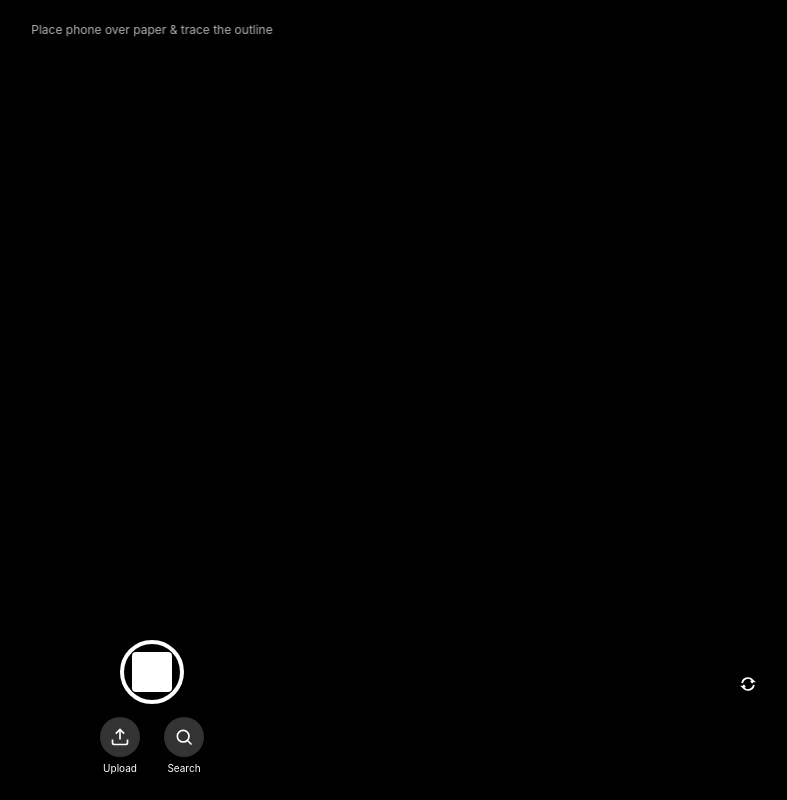
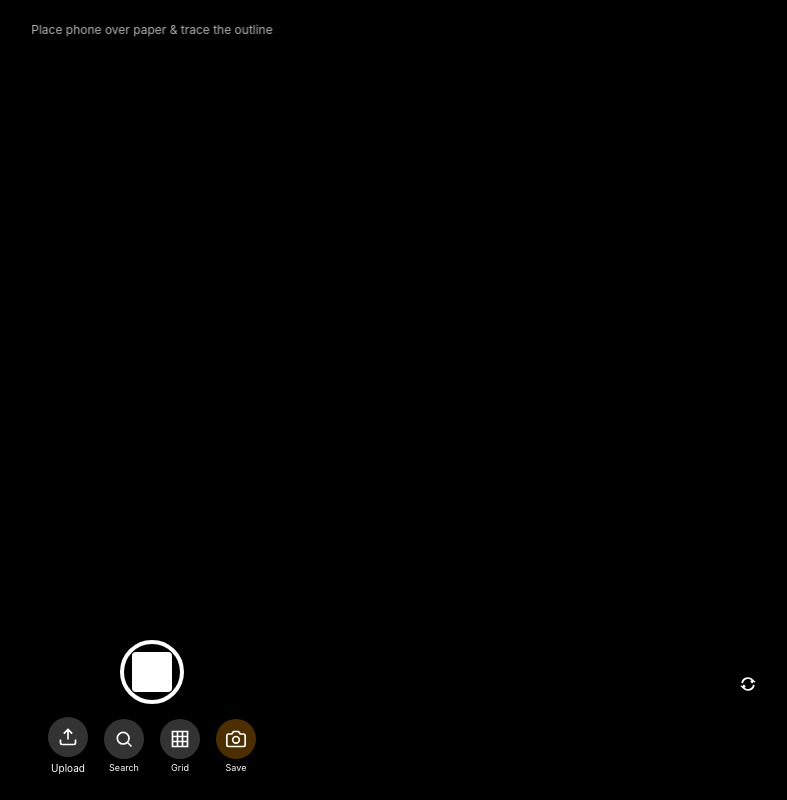
Before and after one commit to tsalgiun/draw-trace, a Next.js app: page / in a window 1280 px wide. Shown: the whole page, without its empty margins (488-1275 px from the left). Built offline with nearby package versions, Linux system fonts and the light colour scheme; no server answers.

Commit message:
Add grid overlay and capture trace features

```diff
--- a/src/app/page.tsx
+++ b/src/app/page.tsx
@@ -1,26 +1,76 @@
 "use client";
 
-import { useState } from "react";
-import CameraFeed from "@/components/CameraFeed";
-import ImageOverlay from "@/components/ImageOverlay";
+import { useState, useRef } from "react";
+import CameraFeed, { type CameraFeedHandle } from "@/components/CameraFeed";
+import ImageOverlay, { type ImageOverlayHandle } from "@/components/ImageOverlay";
 import ImageUpload from "@/components/ImageUpload";
 import ImageSearch from "@/components/ImageSearch";
+import GridOverlay, { type GridMode } from "@/components/GridOverlay";
 
 export default function Home() {
+  const cameraRef = useRef<CameraFeedHandle>(null);
+  const overlayRef = useRef<ImageOverlayHandle>(null);
   const [overlayUrl, setOverlayUrl] = useState<string | null>(null);
   const [searchOpen, setSearchOpen] = useState(false);
+  const [gridMode, setGridMode] = useState<GridMode>("off");
+
+  const cycleGrid = () => {
+    setGridMode((m) => (m === "off" ? "3x3" : m === "3x3" ? "isometric" : "off"));
+  };
+
+  const captureTrace = () => {
+    const video = cameraRef.current?.getVideoElement();
+    const snapshotCanvas = cameraRef.current?.getSnapshotCanvas();
+    const state = overlayRef.current?.getImageState();
+    if (!video && !snapshotCanvas) return;
+
+    const w = video?.videoWidth || snapshotCanvas?.width || 390;
+    const h = video?.videoHeight || snapshotCanvas?.height || 844;
+
+    const c = document.createElement("canvas");
+    c.width = w;
+    c.height = h;
+    const ctx = c.getContext("2d")!;
+
+    // Draw camera frame
+    if (snapshotCanvas && !snapshotCanvas.hidden) {
+      ctx.drawImage(snapshotCanvas, 0, 0, w, h);
+    } else if (video) {
+      ctx.drawImage(video, 0, 0, w, h);
+    }
+
+    // Draw overlay image on top
+    if (state?.img && overlayUrl) {
+      const { img, opacity, position, scale, naturalSize } = state;
+      const dw = naturalSize.w * scale;
+      const dh = naturalSize.h * scale;
+      const cx = w / 2 + position.x;
+      const cy = h / 2 + position.y;
+      ctx.globalAlpha = opacity / 100;
+      ctx.drawImage(img, cx - dw / 2, cy - dh / 2, dw, dh);
+      ctx.globalAlpha = 1;
+    }
+
+    // Download
+    const link = document.createElement("a");
+    link.download = `trace-${Date.now()}.png`;
+    link.href = c.toDataURL("image/png");
+    link.click();
+  };
 
   return (
     <main className="relative w-full h-dvh bg-black overflow-hidden">
-      <CameraFeed />
+      <CameraFeed ref={cameraRef} />
 
-      <ImageOverlay imageUrl={overlayUrl} />
+      <GridOverlay mode={gridMode} />
 
-      <div className="absolute bottom-4 left-1/2 -translate-x-1/2 z-30 flex items-center gap-6 px-4 py-2 rounded-2xl bg-black/50 backdrop-blur-md">
+      <ImageOverlay ref={overlayRef} imageUrl={overlayUrl} />
+
+      <div className="absolute bottom-4 left-1/2 -translate-x-1/2 z-30 flex items-center gap-4 px-3 py-2 rounded-2xl bg-black/50 backdrop-blur-md">
         <ImageUpload onImage={setOverlayUrl} />
         <button
           onClick={() => setSearchOpen(true)}
-          className="flex flex-col items-center gap-1"
+          className="flex flex-col items-center gap-0.5"
           aria-label="Search image"
         >
           <div className="w-10 h-10 rounded-full bg-white/20 flex items-center justify-center backdrop-blur-sm">
@@ -29,12 +79,38 @@ export default function Home() {
               <path d="M16.5 16.5L21 21" />
             </svg>
           </div>
-          <span className="text-white text-[10px]">Search</span>
+          <span className="text-white text-[9px]">Search</span>
+        </button>
+        <button
+          onClick={cycleGrid}
+          className="flex flex-col items-center gap-0.5"
+          aria-label="Toggle grid"
+        >
+          <div className={`w-10 h-10 rounded-full flex items-center justify-center backdrop-blur-sm ${gridMode !== "off" ? "bg-white/30 ring-1 ring-white/50" : "bg-white/20"}`}>
+            <svg viewBox="0 0 24 24" fill="none" stroke="white" strokeWidth="2" className="w-5 h-5">
+              <path d="M3 3h18v18H3z" />
+              <path d="M3 9h18M3 15h18M9 3v18M15 3v18" />
+            </svg>
+          </div>
+          <span className="text-white text-[9px]">Grid</span>
+        </button>
+        <button
+          onClick={captureTrace}
+          className="flex flex-col items-center gap-0.5"
+          aria-label="Capture trace"
+        >
+          <div className="w-10 h-10 rounded-full bg-amber-500/30 flex items-center justify-center backdrop-blur-sm">
+            <svg viewBox="0 0 24 24" fill="none" stroke="white" strokeWidth="2" className="w-5 h-5">
+              <path d="M23 19a2 2 0 01-2 2H3a2 2 0 01-2-2V8a2 2 0 012-2h4l2-3h6l2 3h4a2 2 0 012 2z" />
+              <circle cx="12" cy="13" r="4" />
+            </svg>
+          </div>
+          <span className="text-white text-[9px]">Save</span>
         </button>
         {overlayUrl && (
           <button
             onClick={() => setOverlayUrl(null)}
-            className="flex flex-col items-center gap-1"
+            className="flex flex-col items-center gap-0.5"
             aria-label="Remove overlay"
           >
             <div className="w-10 h-10 rounded-full bg-red-500/30 flex items-center justify-center backdrop-blur-sm">
@@ -42,7 +118,7 @@ export default function Home() {
                 <path d="M18 6L6 18M6 6l12 12" />
               </svg>
             </div>
-            <span className="text-white text-[10px]">Remove</span>
+            <span className="text-white text-[9px]">Remove</span>
           </button>
         )}
       </div>
--- a/src/components/CameraFeed.tsx
+++ b/src/components/CameraFeed.tsx
@@ -1,18 +1,28 @@
 "use client";
 
-import { useRef, useEffect, useState, useCallback } from "react";
+import { useRef, useEffect, useState, useCallback, forwardRef, useImperativeHandle } from "react";
+
+export interface CameraFeedHandle {
+  getVideoElement: () => HTMLVideoElement | null;
+  getSnapshotCanvas: () => HTMLCanvasElement | null;
+}
 
 interface CameraFeedProps {
   onFrameCapture?: (canvas: HTMLCanvasElement) => void;
 }
 
-export default function CameraFeed({ onFrameCapture }: CameraFeedProps) {
+const CameraFeed = forwardRef<CameraFeedHandle, CameraFeedProps>(function CameraFeed({ onFrameCapture }, ref) {
   const videoRef = useRef<HTMLVideoElement>(null);
   const canvasRef = useRef<HTMLCanvasElement>(null);
   const [stream, setStream] = useState<MediaStream | null>(null);
   const [facing, setFacing] = useState<"environment" | "user">("environment");
   const [frozen, setFrozen] = useState(false);
   const [error, setError] = useState("");
+
+  useImperativeHandle(ref, () => ({
+    getVideoElement: () => videoRef.current,
+    getSnapshotCanvas: () => canvasRef.current,
+  }));
 
   const startCamera = useCallback(async (f: "environment" | "user") => {
     if (stream) stream.getTracks().forEach((t) => t.stop());
@@ -90,4 +100,6 @@ export default function CameraFeed({ onFrameCapture }: CameraFeedProps) {
       </button>
     </>
   );
-}
+});
+
+export default CameraFeed;
--- /dev/null
+++ b/src/components/GridOverlay.tsx
@@ -0,0 +1,50 @@
+"use client";
+
+export type GridMode = "off" | "3x3" | "isometric";
+
+interface GridOverlayProps {
+  mode: GridMode;
+}
+
+export default function GridOverlay({ mode }: GridOverlayProps) {
+  if (mode === "off") return null;
+
+  if (mode === "3x3") {
+    return (
+      <div className="absolute inset-0 z-[5] pointer-events-none">
+        <div className="absolute top-0 left-1/3 w-px h-full bg-white/15" />
+        <div className="absolute top-0 left-2/3 w-px h-full bg-white/15" />
+        <div className="absolute top-1/3 left-0 w-full h-px bg-white/15" />
+        <div className="absolute top-2/3 left-0 w-full h-px bg-white/15" />
+      </div>
+    );
+  }
+
+  if (mode === "isometric") {
+    return (
+      <div className="absolute inset-0 z-[5] pointer-events-none overflow-hidden">
+        <svg viewBox="0 0 390 844" className="w-full h-full" xmlns="http://www.w3.org/2000/svg">
+          <g stroke="rgba(255,255,255,0.12)" strokeWidth="1" fill="none">
+            {Array.from({ length: 20 }).map((_, i) => {
+              const y = i * 60;
+              return (
+                <line key={`r${i}`} x1={0} y1={y} x2={390} y2={y + 100} />
+              );
+            })}
+            {Array.from({ length: 20 }).map((_, i) => {
+              const y = i * 60 + 60;
+              return (
+                <line key={`l${i}`} x1={0} y1={y} x2={390} y2={y - 100} />
+              );
+            })}
+            {Array.from({ length: 10 }).map((_, i) => (
+              <line key={`v${i}`} x1={i * 80} y1={0} x2={i * 80 + 400} y2={844} />
+            ))}
+          </g>
+        </svg>
+      </div>
+    );
+  }
+
+  return null;
+}
--- a/src/components/ImageOverlay.tsx
+++ b/src/components/ImageOverlay.tsx
@@ -1,12 +1,22 @@
 "use client";
 
-import { useRef, useState, useCallback, useEffect } from "react";
+import { useRef, useState, useCallback, useEffect, forwardRef, useImperativeHandle } from "react";
+
+export interface ImageOverlayHandle {
+  getImageState: () => {
+    img: HTMLImageElement | null;
+    opacity: number;
+    position: { x: number; y: number };
+    scale: number;
+    naturalSize: { w: number; h: number };
+  };
+}
 
 interface ImageOverlayProps {
   imageUrl: string | null;
 }
 
-export default function ImageOverlay({ imageUrl }: ImageOverlayProps) {
+const ImageOverlay = forwardRef<ImageOverlayHandle, ImageOverlayProps>(function ImageOverlay({ imageUrl }, ref) {
   const containerRef = useRef<HTMLDivElement>(null);
   const imgRef = useRef<HTMLImageElement>(null);
   const [opacity, setOpacity] = useState(50);
@@ -16,6 +26,16 @@ export default function ImageOverlay({ imageUrl }: ImageOverlayProps) {
   const dragStart = useRef({ x: 0, y: 0, px: 0, py: 0 });
   const lastDist = useRef(0);
   const [naturalSize, setNaturalSize] = useState({ w: 0, h: 0 });
+
+  useImperativeHandle(ref, () => ({
+    getImageState: () => ({
+      img: imgRef.current,
+      opacity,
+      position,
+      scale,
+      naturalSize,
+    }),
+  }));
 
   const fitScale = useCallback((w: number, h: number) => {
     if (!containerRef.current) return 1;
@@ -126,4 +146,6 @@ export default function ImageOverlay({ imageUrl }: ImageOverlayProps) {
       </div>
     </div>
   );
-}
+});
+
+export default ImageOverlay;
```
Also changed, not shown: designs/RSLGN.png.
